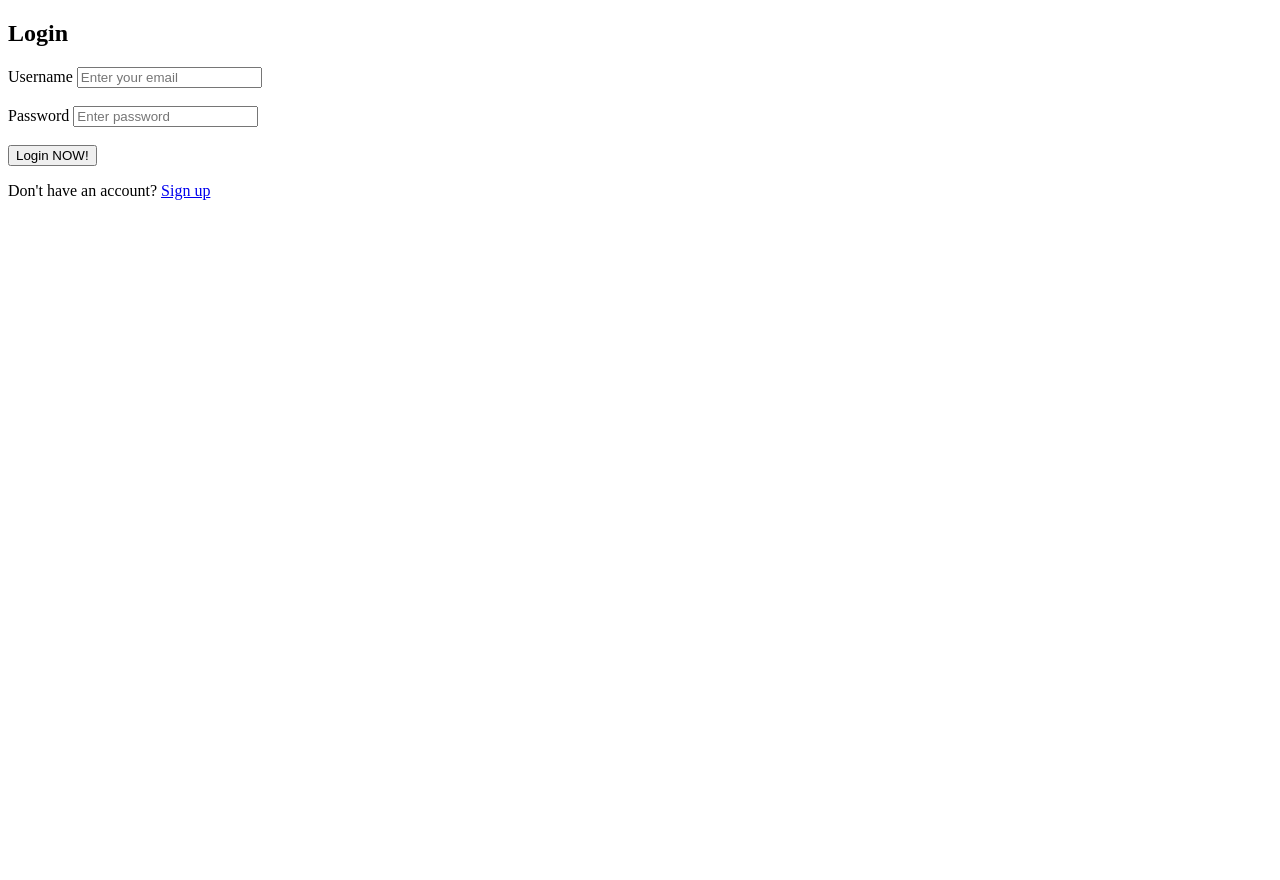
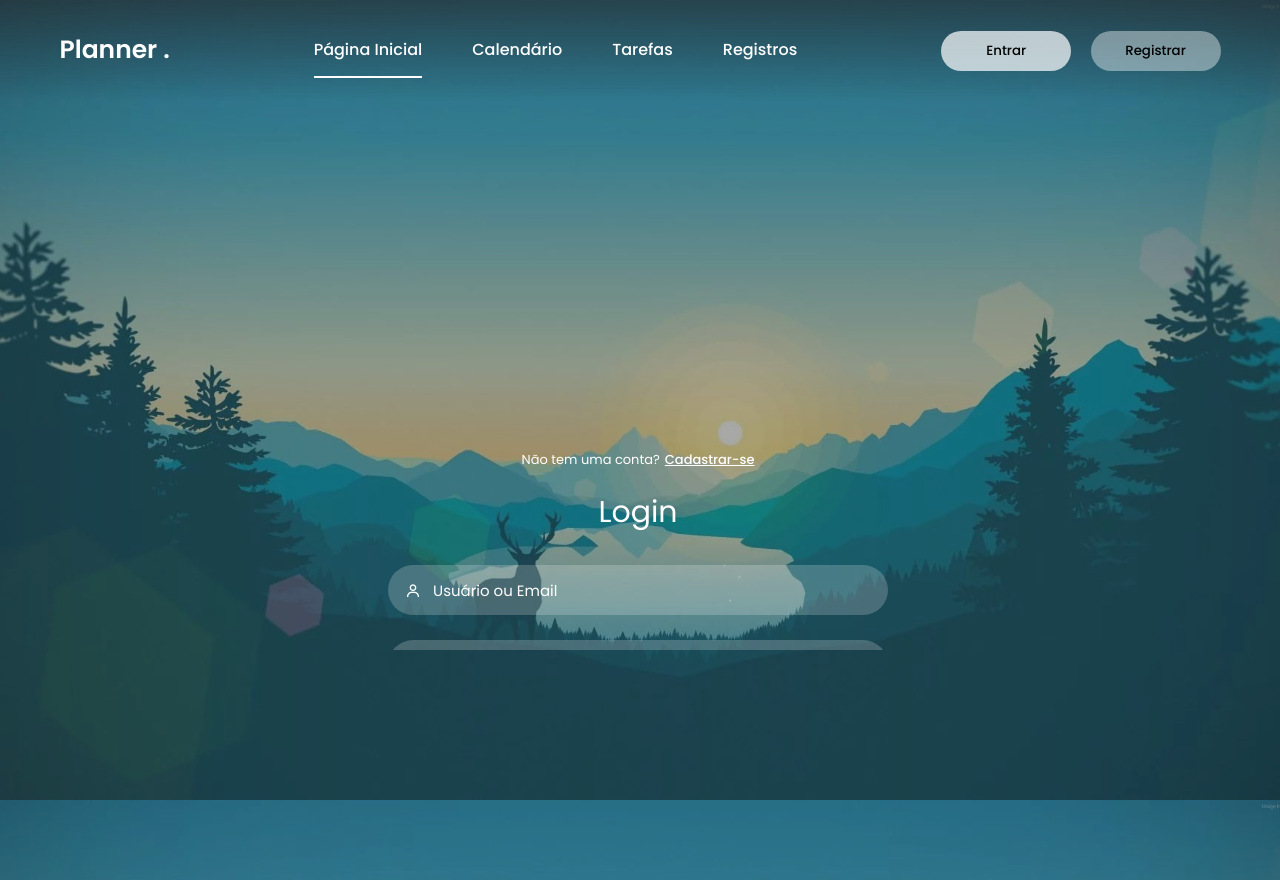
Before and after one commit to Marcelomhq/Learning-Django, a Django app: page /login/ in a window 1280 px wide. Before the commit the page ends 200 px from the top, so only its background shows below. Run offline with Django 5.2, Linux system fonts and the light colour scheme.

Commit message:
Adding css/js pt 1

```diff
--- a/djangoteste2/teste2/tasks/models.py
+++ b/djangoteste2/teste2/tasks/models.py
@@ -17,9 +17,9 @@ class User(AbstractUser):
     def reg_key_string(self):
         return self.reg_key.reg_key
 
-    @property
-    def password_string(self):
-        return self.reg_key.reg_key
+    # @property
+    # def password_string(self):
+    #     return self.reg_key.reg_key
 
     def __str__(self):
         return self.username
--- /dev/null
+++ b/djangoteste2/teste2/tasks/static/tasks/style.css
@@ -0,0 +1,253 @@
+@import url('https://fonts.googleapis.com/css2?family=Poppins:wght@400;500;600;700&display=swap');
+
+*{
+    margin: 0;
+    padding: 0;
+    box-sizing: border-box;
+    font-family: 'Poppins', sans-serif;
+}
+body{
+    background: url("/static/tasks/imagens/background_login2.jpg");
+    background-size: cover;
+    background-repeat: no-repeat;
+    background-attachment: fixed;
+    overflow: hidden;
+}
+.wrapper{
+    display: flex;
+    justify-content: center;
+    align-items: center;
+    min-height: 110vh;
+    background: rgba(39, 39, 39, 0.4);
+}
+.nav{
+    position: fixed;
+    top: 0;
+    display: flex;
+    justify-content: space-around;
+    width: 100%;
+    height: 100px;
+    line-height: 100px;
+    background: linear-gradient(rgba(39,39,39, 0.6), transparent);
+    z-index: 100;
+}
+.nav-logo p{
+    color: white;
+    font-size: 25px;
+    font-weight: 600;
+}
+.nav-menu ul{
+    display: flex;
+}
+.nav-menu ul li{
+    list-style-type: none;
+}
+.nav-menu ul li .link{
+    text-decoration: none;
+    font-weight: 500;
+    color: #fff;
+    padding-bottom: 15px;
+    margin: 0 25px;
+}
+.link:hover, .active{
+    border-bottom: 2px solid #fff;
+}
+.nav-button .btn{
+    width: 130px;
+    height: 40px;
+    font-weight: 500;
+    background: rgba(255, 255, 255, 0.4);
+    border: none;
+    border-radius: 30px;
+    cursor: pointer;
+    transition: .3s ease;
+}
+.btn:hover{
+    background: rgba(255, 255, 255, 0.3);
+}
+#registerBtn{
+    margin-left: 15px;
+}
+.btn.white-btn{
+    background: rgba(255, 255, 255, 0.7);
+}
+.btn.btn.white-btn:hover{
+    background: rgba(255, 255, 255, 0.5);
+}
+.nav-menu-btn{
+    display: none;
+}
+.form-box{
+    position: relative;
+    display: flex;
+    align-items: center;
+    justify-content: center;
+    width: 512px;
+    height: 420px;
+    overflow: hidden;
+    z-index: 2;
+}
+.login-container{
+    position: absolute;
+    left: 4px;
+    width: 500px;
+    display: flex;
+    flex-direction: column;
+    transition: .5s ease-in-out;
+}
+.register-container{
+    position: absolute;
+    right: -520px;
+    width: 500px;
+    display: flex;
+    flex-direction: column;
+    transition: .5s ease-in-out;
+}
+.remember-container {
+    position: absolute;
+    left: -510px;
+    width: 500px;
+    display: flex;
+    flex-direction: column;
+    transition: .5s ease-in-out;
+    opacity: 0;
+}
+
+.top span{
+    color: #fff;
+    font-size: small;
+    padding: 10px 0;
+    display: flex;
+    justify-content: center;
+}
+.top span a{
+    font-weight: 500;
+    color: #fff;
+    margin-left: 5px;
+}
+header{
+    color: #fff;
+    font-size: 30px;
+    text-align: center;
+    padding: 10px 0 30px 0;
+}
+.two-forms{
+    display: flex;
+    gap: 10px;
+}
+.input-field{
+    font-size: 15px;
+    background: rgba(255, 255, 255, 0.2);
+    color: #fff;
+    height: 50px;
+    width: 100%;
+    padding: 0 10px 0 45px;
+    border: none;
+    border-radius: 30px;
+    outline: none;
+    transition: .2s ease;
+}
+.input-field:hover, .input-field:focus{
+    background: rgba(255, 255, 255, 0.25);
+}
+::-webkit-input-placeholder{
+    color: #fff;
+}
+.input-box i{
+    position: relative;
+    top: -35px;
+    left: 17px;
+    color: #fff;
+}
+.submit{
+    font-size: 15px;
+    font-weight: 500;
+    color: black;
+    height: 45px;
+    width: 100%;
+    border: none;
+    border-radius: 30px;
+    outline: none;
+    background: rgba(255, 255, 255, 0.7);
+    cursor: pointer;
+    transition: .3s ease-in-out;
+}
+.submit:hover{
+    background: rgba(255, 255, 255, 0.5);
+    box-shadow: 1px 5px 7px 1px rgba(0, 0, 0, 0.2);
+}
+.two-col{
+    display: flex;
+    justify-content: space-between;
+    color: #fff;
+    font-size: small;
+    margin-top: 10px;
+}
+.two-col .one{
+    display: flex;
+    gap: 5px;
+}
+.two label a{
+    text-decoration: none;
+    color: #fff;
+}
+.two label a:hover{
+    text-decoration: underline;
+}
+@media only screen and (max-width: 786px){
+    .nav-button{
+        display: none;
+    }
+    .nav-menu.responsive{
+        top: 100px;
+    }
+    .nav-menu{
+        position: absolute;
+        top: -800px;
+        display: flex;
+        justify-content: center;
+        background: rgba(255, 255, 255, 0.2);
+        width: 100%;
+        height: 90vh;
+        backdrop-filter: blur(20px);
+        transition: .3s;
+    }
+    .nav-menu ul{
+        flex-direction: column;
+        text-align: center;
+    }
+    .nav-menu-btn{
+        display: block;
+    }
+    .nav-menu-btn i{
+        font-size: 25px;
+        color: #fff;
+        padding: 10px;
+        background: rgba(255, 255, 255, 0.2);
+        border-radius: 50%;
+        cursor: pointer;
+        transition: .3s;
+    }
+    .nav-menu-btn i:hover{
+        background: rgba(255, 255, 255, 0.15);
+    }
+}
+@media only screen and (max-width: 540px) {
+    .wrapper{
+        min-height: 100vh;
+    }
+    .form-box{
+        width: 100%;
+        height: 500px;
+    }
+    .register-container, .login-container, .remember-container{
+        width: 100%;
+        padding: 0 20px;
+    }
+    .register-container .two-forms{
+        flex-direction: column;
+        gap: 0;
+    }
+
+
+}
--- a/djangoteste2/teste2/tasks/templates/tasks/login_screen.html
+++ b/djangoteste2/teste2/tasks/templates/tasks/login_screen.html
@@ -1,93 +1,192 @@
-<!-- <!DOCTYPE html>
-<html lang="en">
+<!DOCTYPE html>
+<html lang="pt">
 <head>
-  <meta charset="UTF-8">
-  <meta name="viewport" content="width=device-width, initial-scale=1.0">
-  <title>Login</title>
+    <meta charset="UTF-8">
+    <meta http-equiv="X-UA-Compatible" content="IE=edge">
+    <meta name="viewport" content="width=device-width, initial-scale=1.0">
+    <link href='https://unpkg.com/boxicons@2.1.4/css/boxicons.min.css' rel='stylesheet'>
+    <!-- <link rel="stylesheet" href="C:\Marcelo\PASTA PARA SALVAR\Driver\Uniesp\Sistemas para Internet\Periodo 2\Projeto\djangoteste2\teste2\tasks\static\tasks\style.css"> -->
+    {% load static %}
+    <link rel="stylesheet" href="{% static 'tasks/style.css' %}">
+    <title>Web Planner | Login & Cadastro</title>
 </head>
 <body>
-  <form method="post">
-    {% csrf_token %}
-    <label> Username </label>
-    <input type="text" name="Username" placeholder="email" required>
-    <br>
-    <label>Password</label>
-    <input type="password" name="password" placeholder="password" required>
-    <br>
-    <button type="submit">Login NOW!</button>
-  </form>
-</body>
-</html> -->
+<div class="wrapper">
+    <nav class="nav">
+        <div class="nav-logo">
+            <p>Planner .</p>
+        </div>
+        <div class="nav-menu" id="navMenu">
+            <ul>
+                <li><a href="#" class="link active">Página Inicial</a></li>
+                <li><a href="#" class="link">Calendário</a></li>
+                <li><a href="#" class="link">Tarefas</a></li>
+                <li><a href="#" class="link">Registros</a></li>
+            </ul>
+        </div>
+        <div class="nav-button">
+            <button class="btn white-btn" id="loginBtn" onclick="login()">Entrar</button>
+            <button class="btn" id="registerBtn" onclick="register()">Registrar</button>
+        </div>
+        <div class="nav-menu-btn">
+            <i class="bx bx-menu" onclick="myMenuFunction()"></i>
+        </div>
+    </nav>
 
-<!-- templates/registration/login.html -->
-<!DOCTYPE html>
-<html lang="en">
-<head>
-    <meta charset="UTF-8">
-    <meta name="viewport" content="width=device-width, initial-scale=1.0">
-    <title>Login</title>
-    <style>
-      .error{
-        color:red;
-        font-size: 14px;
-      }
+    <div class="form-box">
+    <form method="post">
+        <div class="login-container" id="login">
 
-      .success{
-        color:green;
-        font-size: 14px;
-      }
-    </style>
-</head>
-<body>
-    <h2>Login</h2>
+            <div class="top">
+                <span>Não tem uma conta? <a href="#" onclick="register()">Cadastrar-se</a></span>
+                <header>Login</header>
+            </div>
+            <div class="input-box">
+                <input type="text" class="input-field" placeholder="Usuário ou Email">
+                <i class="bx bx-user"></i>
+            </div>
+            <div class="input-box">
+                <input type="password" class="input-field" placeholder="Senha">
+                <i class="bx bx-lock-alt"></i>
+            </div>
+            <div class="input-box">
+                <input type="submit" class="submit" value="Entrar">
+            </div>
+            <div class="two-col">
+                <div class="one">
+                    <input type="checkbox" id="login-check">
+                    <label for="login-check">Lembrar-me</label>
+                </div>
+                <div class="two">
+                    <label><a href="#" onclick="remember()">Esqueceu a senha? </a></label>
+                </div>
+            </div>
+        </div>
 
-    <!-- Display messages (success/error) -->
-    {% if messages %}
-        <div>
-            {% for message in messages %}
-                <div class="{% if message.tags == 'success'%}success{%else%}error{%endif%}">
-                  {{ message }}
+
+        <div class="register-container" id="register">
+            <div class="top">
+                <span>Já tem uma conta? <a href="#" onclick="login()">Login</a></span>
+                <header>Cadastrar-se</header>
+            </div>
+            <div class="two-forms">
+                <div class="input-box">
+                    <input type="text" class="input-field" placeholder="Nome">
+                    <i class="bx bx-user"></i>
                 </div>
-            {% endfor %}
+                <div class="input-box">
+                    <input type="text" class="input-field" placeholder="Sobrenome">
+                    <i class="bx bx-user"></i>
+                </div>
+            </div>
+            <div class="input-box">
+                <input type="text" class="input-field" placeholder="Email">
+                <i class="bx bx-envelope"></i>
+            </div>
+            <div class="input-box">
+                <input type="password" class="input-field" placeholder="Senha">
+                <i class="bx bx-lock-alt"></i>
+            </div>
+            <div class="input-box">
+                <input type="submit" class="submit" value="Cadastrar">
+            </div>
+            <div class="two-col">
+                <div class="one">
+                    <input type="checkbox" id="register-check">
+                    <label for="register-check"> Lembrar-me</label>
+                </div>
+                <div class="two">
+                    <label><a href="#">Termos e condições</a></label>
+                </div>
+            </div>
         </div>
-    {% endif %}
 
-    <!-- Login Form -->
-    <form method="post">
 
-        {% csrf_token %}
-        <!-- Username (Email) Field -->
-        <div>
-          <label for id="id_username">Username</label>
-          {{ form.username }}
-          {% for error in form.username.errors %}
-          <!-- {% if form.username.errors %} -->
-            <div class="error">{{ form.username.errors }}</div>
-          <!-- {% endif %} -->
-          {%endfor%}
+        <div class="remember-container" id="remember">
+            <div class="top">
+
+            <header>Recuperação de senha</header>
+            </div>
+            <div class="input-box">
+                <input type="text" class="input-field" placeholder="Usuário ou Email">
+                <i class="bx bx-user"></i>
+            </div>
+
+            <div class="input-box">
+                <input type="submit" class="submit" value="Enviar código">
+            </div>
+
         </div>
-        <br>
-        <!-- Password Field -->
-        <div>
-          <label for id="id_password">Password</label>
-          {{ form.password }}
-          {% for error in form.password.errors %}
-          <!-- {% if form.password.errors %} -->
-            <div class="error">{{ form.password.errors }}</div>
-          <!-- {% endif %} -->
-          {% endfor %}
-        </div>
-        <!-- <label> Username </label>
-        <input type="text" name="username" placeholder="email" required>
-        <br>
-        <label>Password</label>
-        <input type="password" name="password" placeholder="password" required> -->
-        <br>
-        <button type="submit">Login NOW!</button>
-        <p>Don't have an account? <a href="{% url 'tasks:register' %}">Sign up</a></p>
     </form>
+    </div>
+</div>
 
-    <!-- Optional: Add a link to the registration page -->
+
+<script>
+
+   function funcaoMenu() {
+    var i = document.getElementById("navMenu");
+
+    if(i.className === "nav-menu") {
+        i.className += " responsive";
+    } else {
+        i.className = "nav-menu";
+    }
+   }
+
+</script>
+
+<script>
+
+    var a = document.getElementById("loginBtn");
+    var b = document.getElementById("registerBtn");
+    var x = document.getElementById("login");
+    var y = document.getElementById("register");
+
+    function login() {
+    var loginForm = document.getElementById("login");
+    var registerForm = document.getElementById("register");
+    var rememberForm = document.getElementById("remember");
+
+    loginForm.style.left = "4px";
+    registerForm.style.left = "-510px";
+    rememberForm.style.left = "-510px";
+
+    loginForm.style.opacity = "1";
+    registerForm.style.opacity = "0";
+    rememberForm.style.opacity = "0";
+}
+
+function register() {
+    var loginForm = document.getElementById("login");
+    var registerForm = document.getElementById("register");
+    var rememberForm = document.getElementById("remember");
+
+    loginForm.style.left = "-510px";
+    registerForm.style.left = "4px";
+    rememberForm.style.left = "-510px";
+
+    loginForm.style.opacity = "0";
+    registerForm.style.opacity = "1";
+    rememberForm.style.opacity = "0";
+}
+
+function remember() {
+    var loginForm = document.getElementById("login");
+    var registerForm = document.getElementById("register");
+    var rememberForm = document.getElementById("remember");
+
+    loginForm.style.left = "-510px";
+    registerForm.style.left = "-510px";
+    rememberForm.style.left = "4px";
+
+    loginForm.style.opacity = "0";
+    registerForm.style.opacity = "0";
+    rememberForm.style.opacity = "1";
+}
+
+
+</script>
 
 </body>
 </html>
--- a/djangoteste2/teste2/teste2/settings.py
+++ b/djangoteste2/teste2/teste2/settings.py
@@ -138,6 +138,9 @@ USE_TZ = True
 # https://docs.djangoproject.com/en/5.1/howto/static-files/
 
 STATIC_URL = "static/"
+STATICFILES_DIR = [
+    os.path.join(BASE_DIR,'tasks','static'),
+]
 
 # Default primary key field type
 # https://docs.djangoproject.com/en/5.1/ref/settings/#default-auto-field
```
Also changed, not shown: djangoteste2/teste2/tasks/templates/tasks/login_screen1.html (added, +93 -0 lines), djangoteste2/teste2/tasks/static/tasks/aaaa.txt (deleted), djangoteste2/teste2/tasks/static/tasks/imagens/background_login2.jpg (added).
